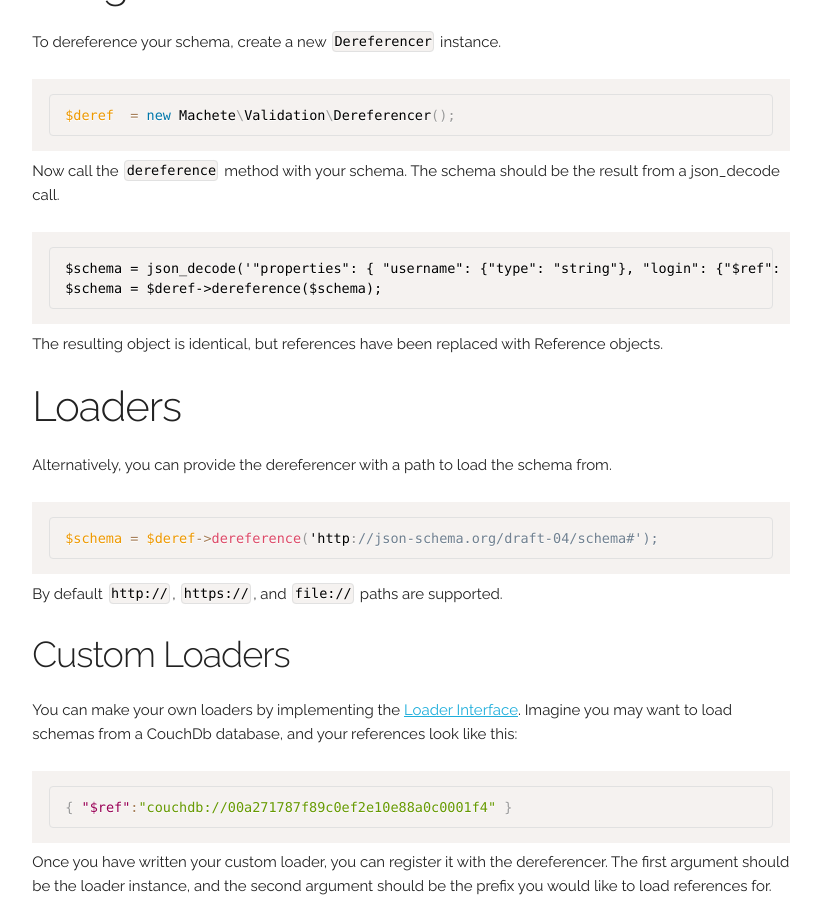
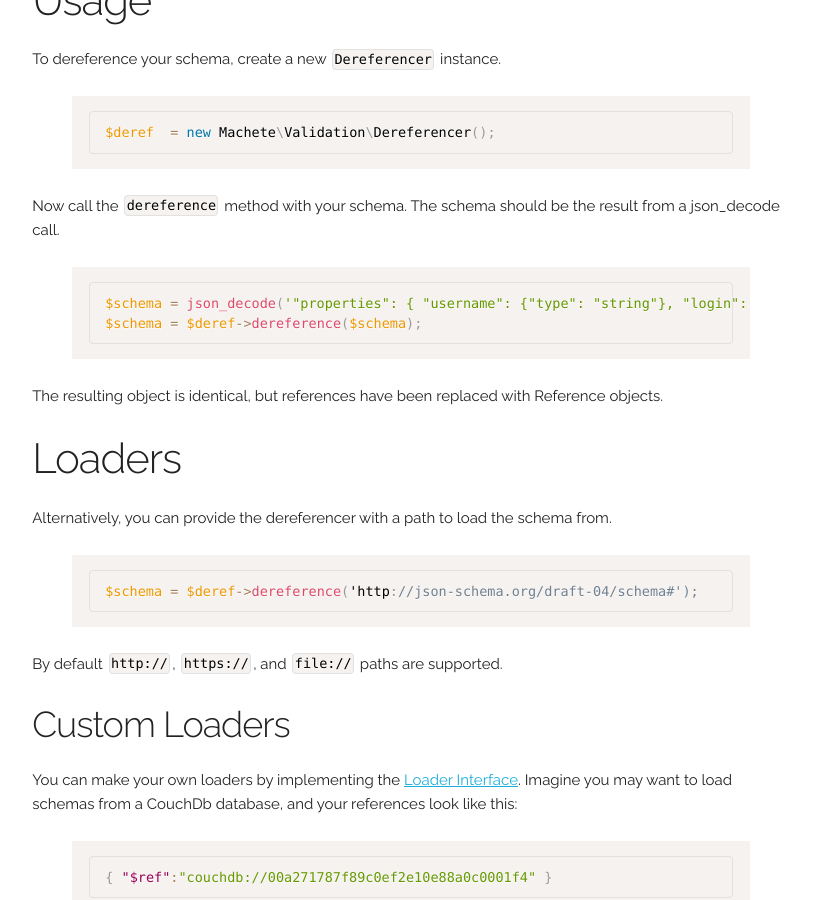
Before and after one commit to thephpleague/json-guard, a Jekyll site: the page built from dereferencing/overview.md, in a window 1280 px wide and 900 px high, scrolled down 789 px. Shown: the whole window, without its empty margins (362-1183 px from the left). Built offline with Jekyll 4.4.1, drawn with Linux system fonts in a browser that asks for light colours.

Commit message:
Use liquid tags for code highlighting (workaround bug)
Required until github-pages upgrades to jekyll 3.1.2.
See https://github.com/jekyll/jekyll/issues/4448

````diff
--- a/_config.yml
+++ b/_config.yml
@@ -6,7 +6,7 @@ url: "http://machete-php.github.io" # the base hostname & protocol for your site
 author: "Matt Allan"
 
 # Build settings
+highlighter: rouge
 markdown: kramdown
 kramdown:
   input: GFM
-  enable_coderay: false
--- a/dereferencing/overview.md
+++ b/dereferencing/overview.md
@@ -8,7 +8,7 @@ title: Overview
 
 Json Schema allows [references](https://tools.ietf.org/html/draft-pbryan-zyp-json-ref-03) so you don't need to repeat yourself.  For example:
 
-```json
+{% highlight json %}
 {
   "$schema": "http://json-schema.org/draft-04/schema#",
   "definitions": {
@@ -28,7 +28,7 @@ Json Schema allows [references](https://tools.ietf.org/html/draft-pbryan-zyp-jso
     "dog": { "$ref": "#/definitions/pet" }
   }
 }
-```
+{% endhighlight %}
 
 References contain a URI, and use [JSON Pointer](https://tools.ietf.org/html/rfc6901).  References need to be resolved before the validator can be used.
 
@@ -36,16 +36,16 @@ References contain a URI, and use [JSON Pointer](https://tools.ietf.org/html/rfc
 
 To dereference your schema, create a new `Dereferencer` instance.
 
-```php
+{% highlight php %}
 $deref  = new Machete\Validation\Dereferencer();
-```
+{% endhighlight %}
 
 Now call the `dereference` method with your schema.  The schema should be the result from a json_decode call.
 
-```
+{% highlight php %}
 $schema = json_decode('"properties": { "username": {"type": "string"}, "login": {"$ref": "#/properties/username"} }');
 $schema = $deref->dereference($schema);
-```
+{% endhighlight %}
 
 The resulting object is identical, but references have been replaced with Reference objects.
 
@@ -53,9 +53,9 @@ The resulting object is identical, but references have been replaced with Refere
 
 Alternatively, you can provide the dereferencer with a path to load the schema from.
 
-```php
+{% highlight php %}
 $schema = $deref->dereference('http://json-schema.org/draft-04/schema#');
-```
+{% endhighlight %}
 
 By default `http://`, `https://`, and `file://` paths are supported.
 
@@ -63,17 +63,17 @@ By default `http://`, `https://`, and `file://` paths are supported.
 
 You can make your own loaders by implementing the [Loader Interface](https://github.com/machete-php/validation/blob/master/src/Dereferencer/Loader.php).  Imagine you may want to load schemas from a CouchDb database, and your references look like this:
 
-```json
+{% highlight json %}
 { "$ref":"couchdb://00a271787f89c0ef2e10e88a0c0001f4" }
-```
+{% endhighlight %}
 
 Once you have written your custom loader, you can register it with the dereferencer.  The first argument should be the loader instance, and the second argument should be the prefix you would like to load references for.
 
-```php
+{% highlight php %}
 use My\App\CouchDbLoader;
 
 $couchLoader = new CouchDbLoader();
 $deref  = new Machete\Validation\Dereferencer();
 
 $deref->registerLoader($couchLoader, 'couchdb');
-```
+{% endhighlight %}
````
Also changed, not shown: dereferencing/circular-references.md (+2 -2 lines), simple-example.md (+2 -2 lines), validation/errors.md (+2 -2 lines), validation/overview.md (+10 -10 lines).
